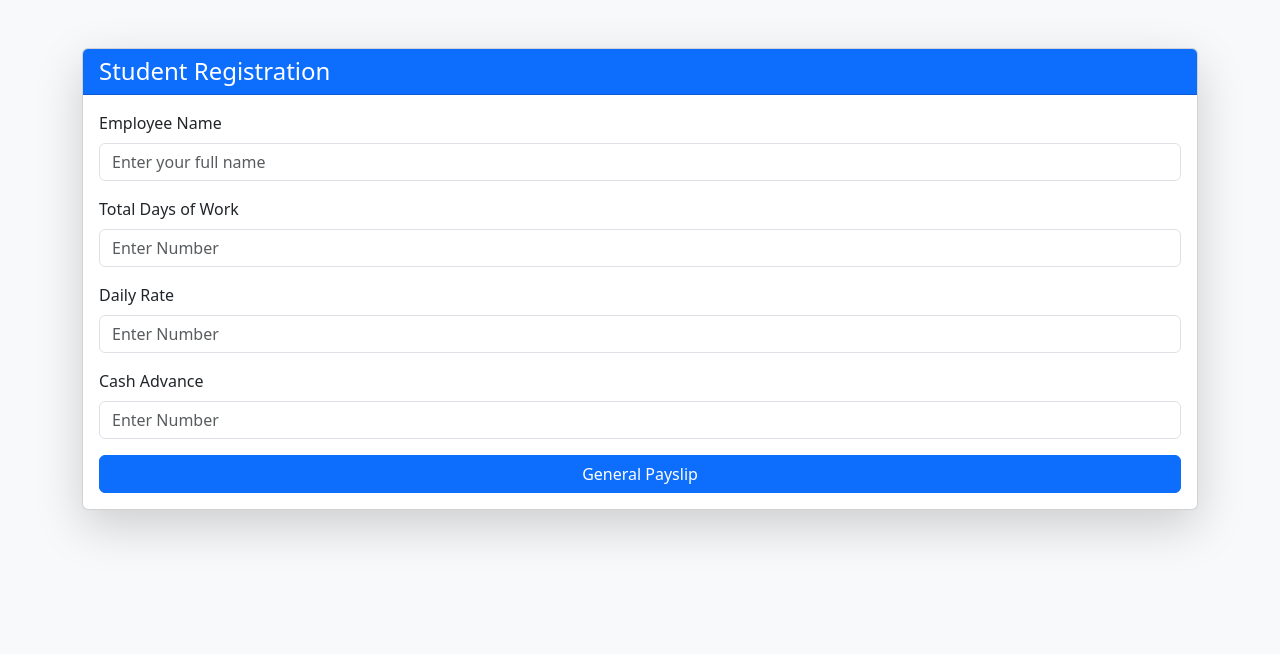
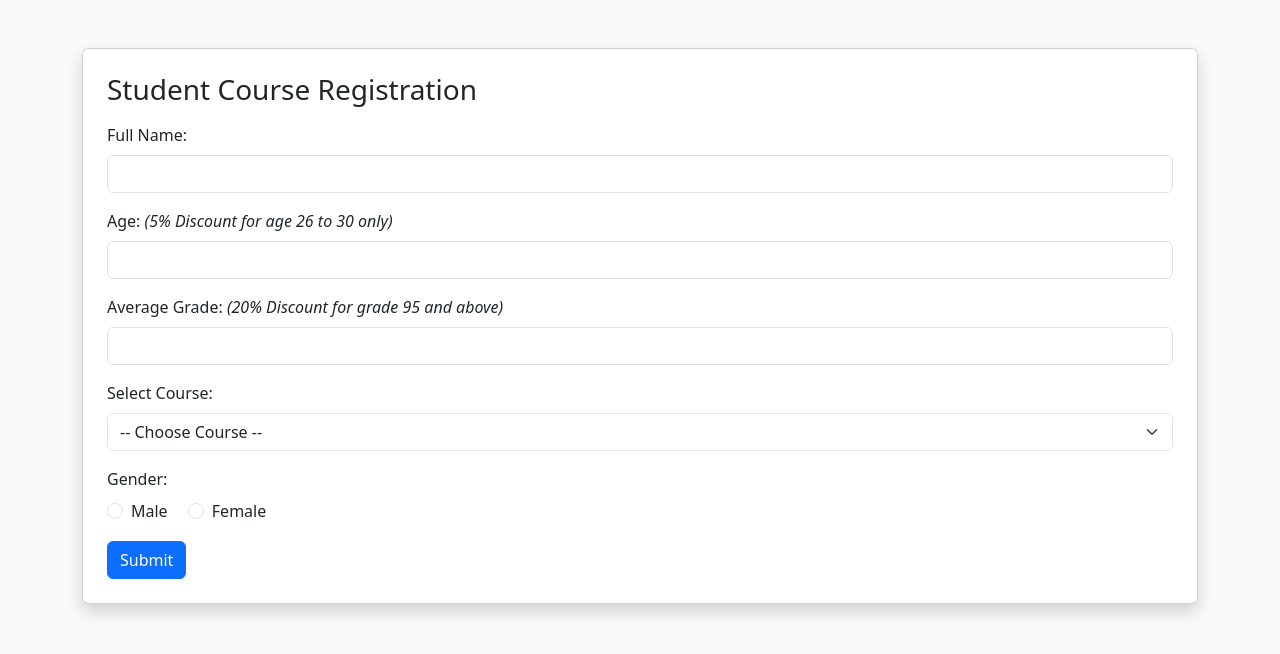
Before and after one commit to Naikhehe/KianACT2B, a PHP site: page /reg.php in a window 1280 px wide. Shown: the top 654 px of the page. Run offline with PHP 8.4, Linux system fonts and the light colour scheme.

Commit message:
Add files via upload

```diff
--- a/reg.php
+++ b/reg.php
@@ -1,55 +1,65 @@
+
 <!DOCTYPE html>
 <html lang="en">
 <head>
     <meta charset="UTF-8">
     <meta name="viewport" content="width=device-width, initial-scale=1.0">
-    <title>Student Registration Form</title>
-    <!-- Bootstrap CSS -->
-    <link href="https://cdn.jsdelivr.net/npm/bootstrap@5.3.0/dist/css/bootstrap.min.css" rel="stylesheet">
+    <title>PHP Bootstrap Activity</title>
+    <link href="https://cdn.jsdelivr.net/npm/bootstrap@5.3.2/dist/css/bootstrap.min.css" rel="stylesheet">
 </head>
 <body class="bg-light">
 
 <div class="container mt-5">
-    <div class="card shadow-lg">
-        <div class="card-header bg-primary text-white">
-            <h4 class="mb-0">Student Registration</h4>
-        </div>
-        <div class="card-body">
+    <div class="card shadow p-4">
+        <h3 class="mb-3">Student Course Registration</h3>
         <form action="post.php" method="POST">
-                <!-- Full Name -->
+
+            <!-- Text Input -->
             <div class="mb-3">
-                    <label for="fullname" class="form-label">Employee Name</label>
-                    <input type="text" name="fullname" id="fullname" class="form-control" placeholder="Enter your full name" required>
+                <label class="form-label">Full Name:</label>
+                <input type="text" name="fullname" class="form-control" required>
             </div>
 
-                <!-- Email -->
+            <!-- Number Input Age -->
             <div class="mb-3">
-                    <label for="firstnumber" class="form-label">Total Days of Work</label>
-                    <input type="number" name="num1" id="firstnumber" class="form-control" placeholder="Enter Number" required>
+                <label class="form-label">Age: <i>(5% Discount for age 26 to 30 only)</i></label>
+                <input type="number" name="age" class="form-control" required>
             </div>
 
+            <!-- Average Grade Input -->
             <div class="mb-3">
-                    <label for="secondnumber" class="form-label">Daily Rate</label>
-                    <input type="number" name="num2" id="secondnumber" class="form-control" placeholder="Enter Number" required>
+                <label class="form-label">Average Grade: <i>(20% Discount for grade 95 and above)</i></label>
+                <input type="number" name="grade" class="form-control" min="60" max="100" required>
             </div>
 
+            <!-- Select Dropdown -->
             <div class="mb-3">
-                    <label for="thirdnumber" class="form-label">Cash Advance</label>
-                    <input type="number" name="num3" id="thirdnumber" class="form-control" placeholder="Enter Number" required>
+                <label class="form-label">Select Course:</label>
+                <select name="course" class="form-select" required>
+                    <option value="">-- Choose Course --</option>
+                    <option value="ACT">ACT (Associate in Computer Technology) P15,000</option>
+                    <option value="HM">HM (Hospitality Management) P20,000</option>
+                    <option value="BSOA">BSOA (Bachelor of Science in Office Administration) P18,000</option>
+                </select>
             </div>
 
+            <!-- Radio Buttons -->
+            <div class="mb-3">
+                <label class="form-label">Gender:</label><br>
+                <div class="form-check form-check-inline">
+                    <input type="radio" name="gender" value="Male" class="form-check-input" required>
+                    <label class="form-check-label">Male</label>
+                </div>
+                <div class="form-check form-check-inline">
+                    <input type="radio" name="gender" value="Female" class="form-check-input" required>
+                    <label class="form-check-label">Female</label>
+                </div>
+            </div>
 
-                <!-- Submit Button -->
-                <div class="text-end">
-                    <button type="submit" class="btn btn-primary w-100">General Payslip</button>
-                </div>
+            <button type="submit" class="btn btn-primary">Submit</button>
         </form>
     </div>
 </div>
-</div>
-
-<!-- Bootstrap JS Bundle -->
-<script src="https://cdn.jsdelivr.net/npm/bootstrap@5.3.0/dist/js/bootstrap.bundle.min.js"></script>
 
 </body>
 </html>
```
Also changed, not shown: post.php (+20 -12 lines). Lines whose indentation alone changed are shown as unchanged.
